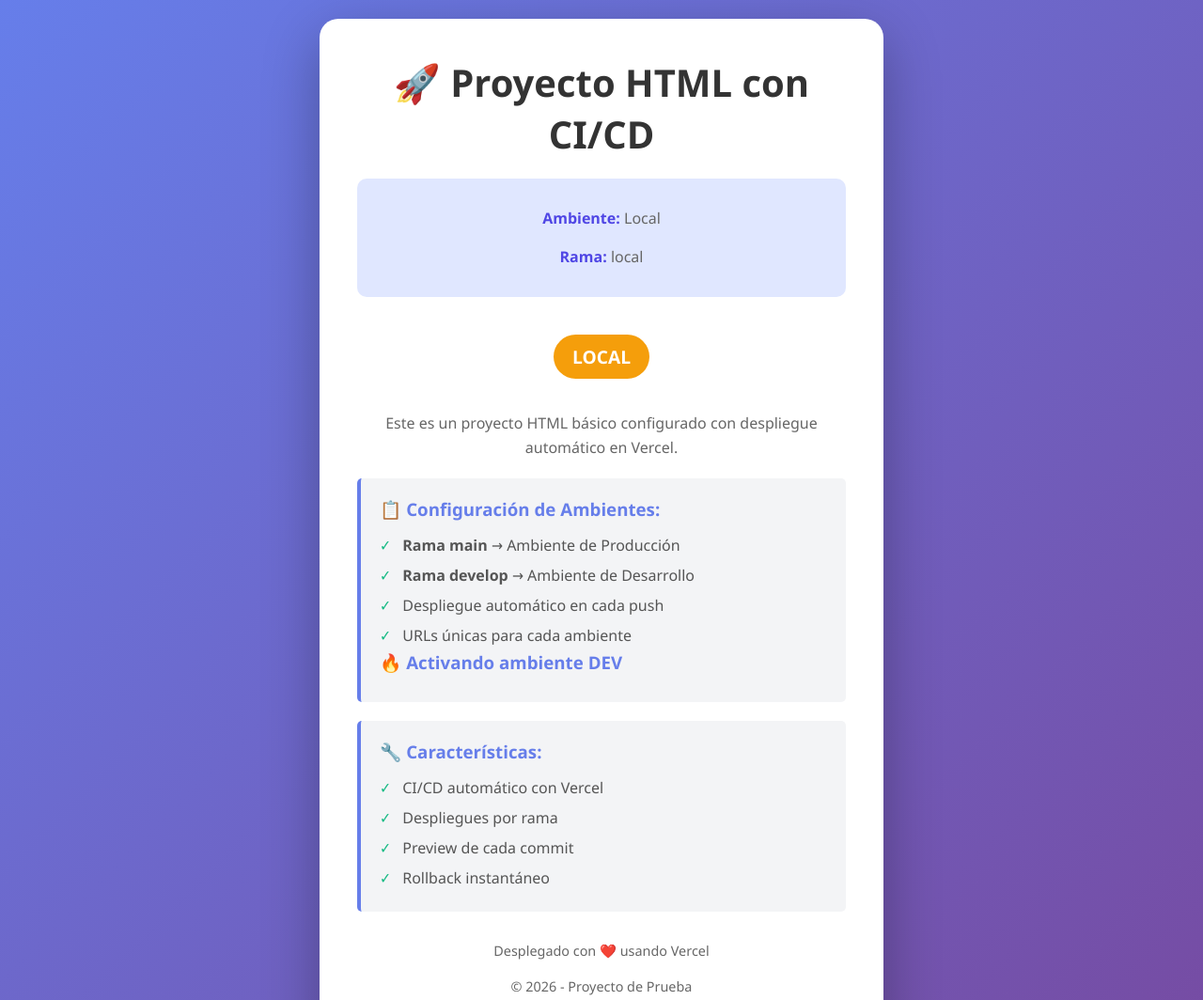
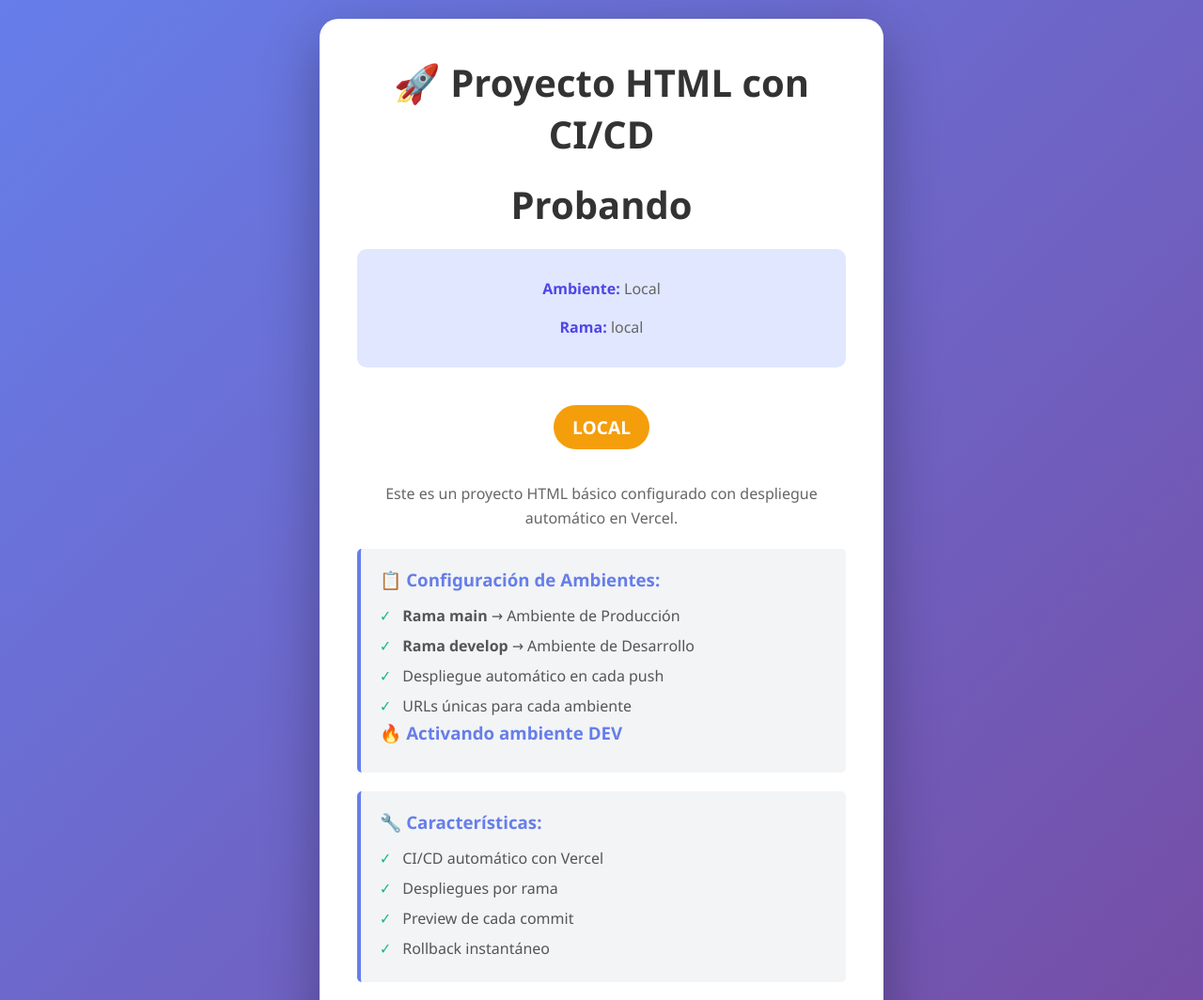
Before and after one commit to MonoSama21/pruebitas-de-ambiente, a plain HTML site: page index.html in a window 1280 px wide. Shown: the top 1064 px of the page at 94% size. Drawn offline with Linux system fonts and the light colour scheme.

Commit message:
dsfsdfsdfsd

```diff
--- a/index.html
+++ b/index.html
@@ -114,6 +114,7 @@
 <body>
     <div class="container">
         <h1>🚀 Proyecto HTML con CI/CD</h1>
+        <h1>Probando</h1>
 
         <div class="environment-info">
             <p><strong>Ambiente:</strong> <span id="environment">Producción</span></p>
```
